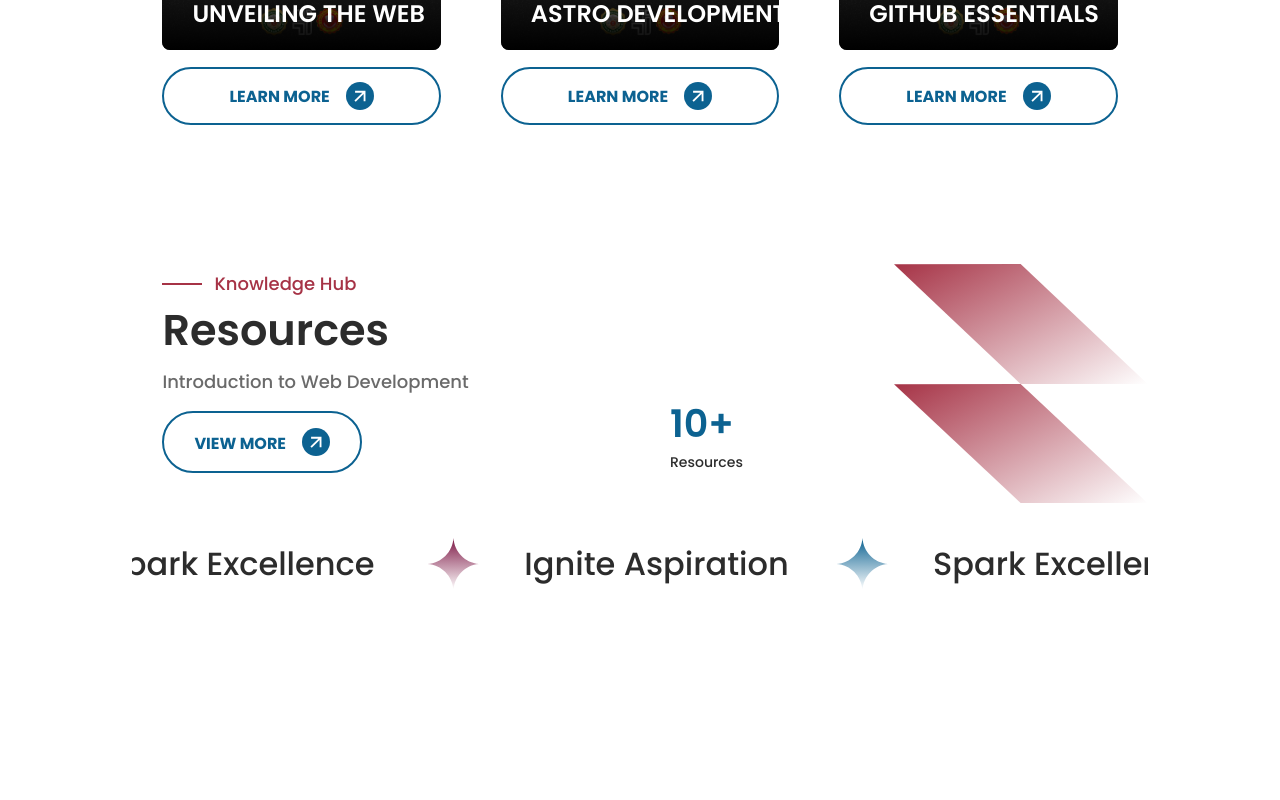
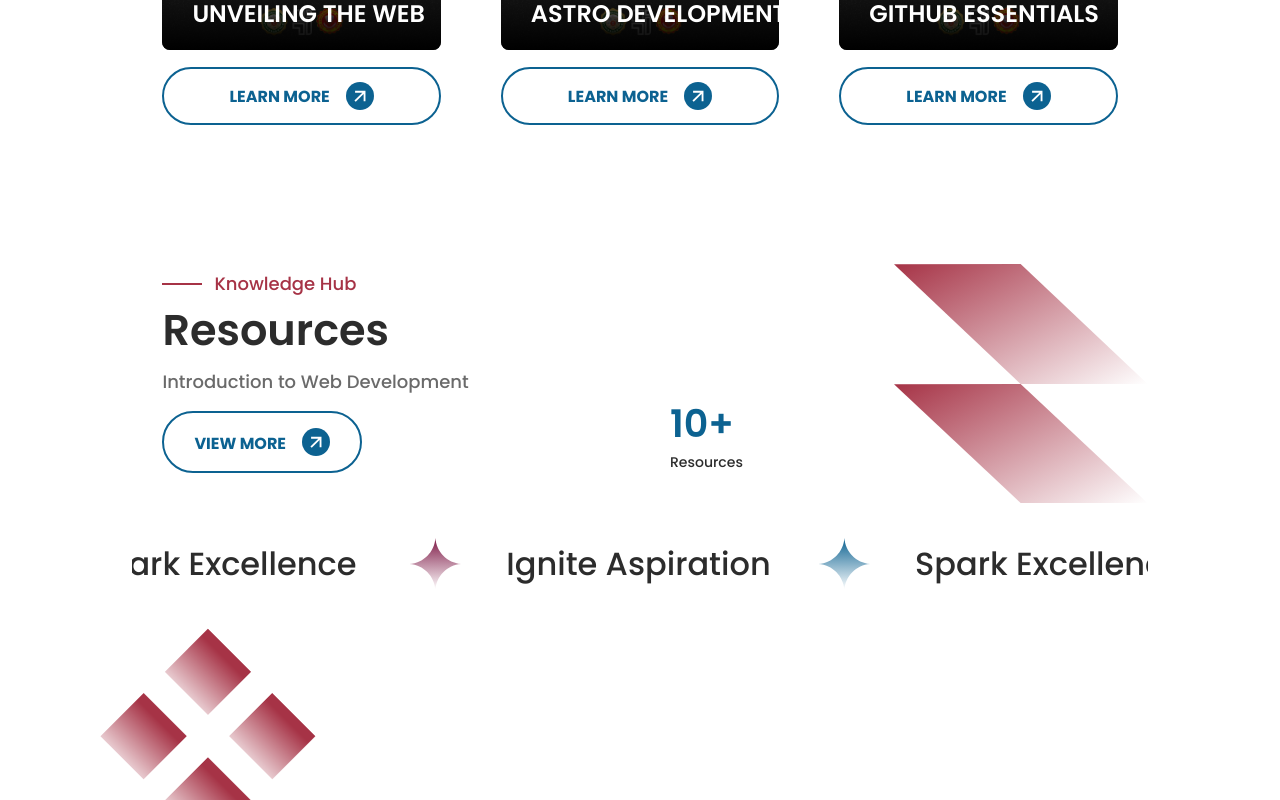
Before and after one commit to yoshbatula/um-enigma, a React (Vite) app: page / in a window 1280 px wide. Shown: the part 3497-4297 px from the top of the page. Before the commit the page ends 4121 px from the top, so only its background shows below. Built offline with nearby package versions, Linux system fonts and the light colour scheme.

Commit message:
Finish Logo RedBox animation

```diff
--- /dev/null
+++ b/src/components/Logo/Animations.jsx
@@ -0,0 +1,78 @@
+import { motion } from "motion/react"
+
+
+export default function Animations(){
+  return (
+    <>
+    <RedBox />
+    <div className='w-full'></div>
+    <div className='w-full'></div>
+    <div className='w-full'></div>
+  </>)
+}
+
+const RedBox = ()=>{
+  return(<>
+    <div className='w-full py-[10px]'>
+    <div className='w-[60%] -rotate-45  grid grid-cols-2 grid-rows-2 gap-[30px]'>
+      <motion.div
+      animate={{
+        x:'calc(100%  + 30px)'
+      }}
+      transition={{
+        type:'spring',
+        stiffness: 100, // Adjust stiffness for movement speed
+        damping: 15, // Adjust damping to control how "bouncy" the animation is
+        mass: 1, // Set mass to modify the weight of the movement
+        repeatDelay:1,
+        repeatType:'mirror',
+        repeat:Infinity
+      }}
+      className='aspect-square w-full bg-redBoxGradient place-self-end'></motion.div>
+      <motion.div
+      animate={{
+        y:'calc(100%  + 30px)'
+      }}
+      transition={{
+        type:'spring',
+        stiffness: 100, // Adjust stiffness for movement speed
+        damping: 15, // Adjust damping to control how "bouncy" the animation is
+        mass: 1, // Set mass to modify the weight of the movement
+        repeatDelay:1,
+        repeatType:'mirror',
+        repeat:Infinity
+      }}
+      className='aspect-square w-full bg-redBoxGradient place-self-end'></motion.div>
+      <motion.div
+      animate={{
+        y:'calc(-100%  - 30px)'
+      }}
+      transition={{
+        type:'spring',
+        stiffness: 100, // Adjust stiffness for movement speed
+        damping: 15, // Adjust damping to control how "bouncy" the animation is
+        mass: 1, // Set mass to modify the weight of the movement
+        repeatDelay:1,
+        repeatType:'mirror',
+        repeat:Infinity
+      }}
+      className='aspect-square w-full bg-redBoxGradient'></motion.div>
+      <motion.div
+      animate={{
+        x:'calc(-100%  - 30px)'
+      }}
+      transition={{
+        type:'spring',
+        stiffness: 100, // Adjust stiffness for movement speed
+        damping: 15, // Adjust damping to control how "bouncy" the animation is
+        mass: 1, // Set mass to modify the weight of the movement
+        repeatDelay:1,
+        repeatType:'mirror',
+        repeat:Infinity
+      }}
+      className='aspect-square w-full bg-redBoxGradient'></motion.div>
+    </div>
+
+    </div>
+  </>)
+}
--- a/src/components/Logo/Logo.jsx
+++ b/src/components/Logo/Logo.jsx
@@ -1,8 +1,11 @@
+import Animations from './Animations';
 import { InfiniteSlider } from './InfiniteSlider';
-
 
 export default function Logo(){
   return(<section className="flex flex-col px-[calc(8vw+30px)]">
   <InfiniteSlider     />
+  <div className='min-h-[35vh] mt-[26px] flex gap-[16px ] mb-[200px]'>
+  <Animations />
+  </div>
   </section>)
 }
--- a/tailwind.config.js
+++ b/tailwind.config.js
@@ -18,6 +18,8 @@ export default {
         ' linear-gradient(135deg, rgba(126,25,70,1) 0%, rgba(255,255,255,1) 100%)',
         knowledgeCardGradient:
         'linear-gradient(180deg, rgba(0,0,0,0) 70%, rgba(0,0,0,1) 100%)',
+        redBoxGradient:
+        'linear-gradient(90deg, rgba(255,255,255,1) -30%, rgba(166,51,70,1) 85%);',
       },
 
       fontFamily: {
```
